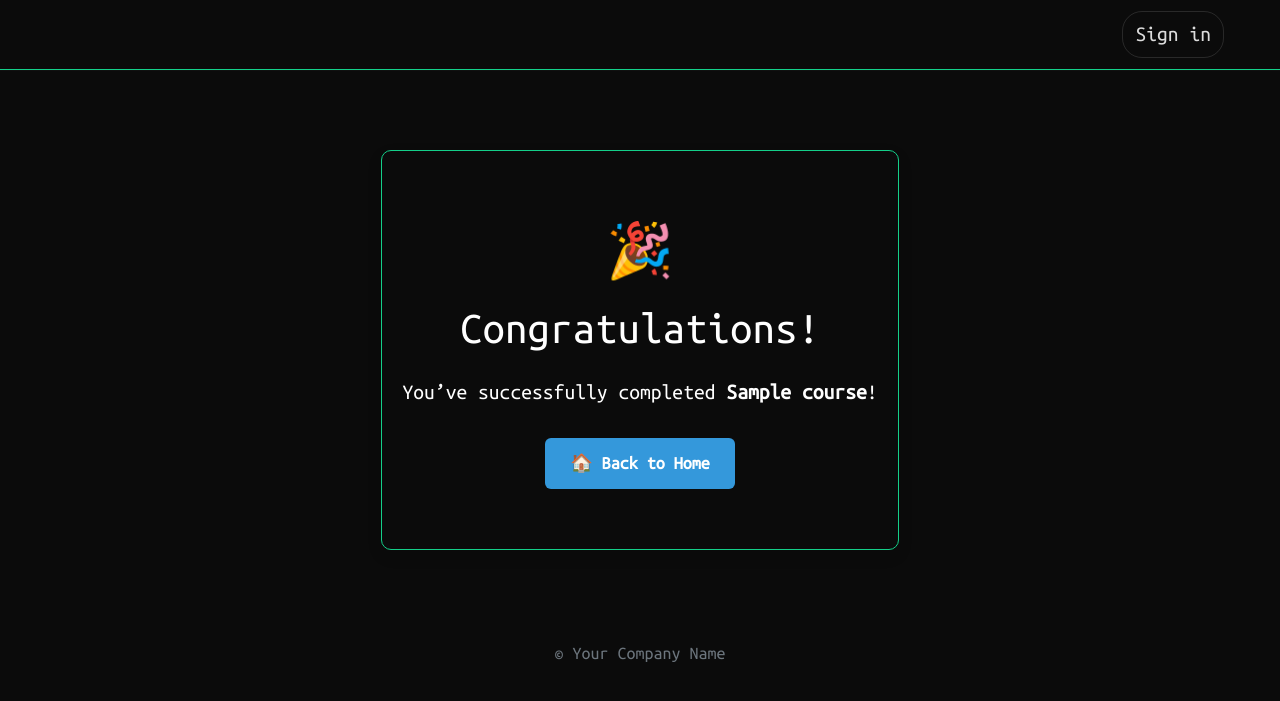
After one commit to NikolayAramazov/Quiz-system-University-Project, a Django app: a page that uses templates/common.html in a window 1280 px wide. The commit adds this page. Shown: the top 701 px of the page. Run offline with Django 4.2, Linux system fonts and the light colour scheme; tables that the repository leaves empty hold one stand-in row (values such as "Sample post"); some libraries are stand-ins or nearby versions.

Commit message:
Improved the quiz system

```diff
--- a/Quiz/urls.py
+++ b/Quiz/urls.py
@@ -14,6 +14,8 @@ Including another URLconf
     1. Import the include() function: from django.urls import include, path
     2. Add a URL to urlpatterns:  path('blog/', include('blog.urls'))
 """
+from logging import DEBUG
+
 from django.contrib import admin
 from django.urls import path, include
 from django.conf import settings
@@ -24,4 +26,7 @@ urlpatterns = [
     path('accounts/', include('accounts.urls')),
     path('', include('common.urls')),
     path('courses/', include('courses.urls')),
-] + static(settings.STATIC_URL, document_root=settings.STATIC_ROOT)
+]
+
+if DEBUG:
+    urlpatterns += static(settings.MEDIA_URL, document_root=settings.MEDIA_ROOT)
--- a/courses/models.py
+++ b/courses/models.py
@@ -30,3 +30,14 @@ class UserAnswer(models.Model):
 
     class Meta:
         unique_together = ('user', 'question')
+
+class UserCourseProgress(models.Model):
+    user = models.ForeignKey(User, on_delete=models.CASCADE)
+    course = models.ForeignKey(Course, on_delete=models.CASCADE)
+    completed = models.BooleanField(default=False)
+
+    class Meta:
+        unique_together = ('user', 'course')
+
+    def __str__(self):
+        return f"{self.user.username} - {self.course.title} ({'Completed' if self.completed else 'In Progress'})"
--- a/courses/urls.py
+++ b/courses/urls.py
@@ -6,4 +6,7 @@ app_name = 'courses'
 urlpatterns = [
     path('course/<slug:slug>/', views.course_quiz_view, name='course_quiz'),
     path('questions/<int:question_id>/check/', views.check_answer, name='check_answer'),
+    path('courses/<slug:slug>/complete/', views.complete_course_check, name='course_complete_check'),
+    path('courses/<slug:slug>/finished/', views.course_complete, name='course_complete'),
+
 ]
--- a/courses/views.py
+++ b/courses/views.py
@@ -1,7 +1,8 @@
 import json
 from django.http import JsonResponse
-from django.shortcuts import render, get_object_or_404
-from .models import Course, Question, UserAnswer
+from django.shortcuts import render, get_object_or_404, redirect
+from .models import Course, Question, UserAnswer, UserCourseProgress
+
 
 def course_quiz_view(request, slug):
     course = get_object_or_404(Course, slug=slug)
@@ -27,3 +28,26 @@ def check_answer(request, question_id):
 
         return JsonResponse({'correct': is_correct})
     return JsonResponse({'error': 'Invalid request'}, status=400)
+
+def complete_course_check(request, slug):
+    course = get_object_or_404(Course, slug=slug)
+
+    total_questions = course.questions.count()
+    correct_answers = UserAnswer.objects.filter(
+        user=request.user,
+        question__course=course,
+        is_correct=True
+    ).count()
+
+    if correct_answers == total_questions and total_questions > 0:
+        progress, _ = UserCourseProgress.objects.get_or_create(user=request.user, course=course)
+        progress.completed = True
+        progress.save()
+        return redirect('course_complete', slug=course.slug)
+    else:
+        return redirect('course_quiz', slug=course.slug)
+
+
+def course_complete(request, slug):
+    course = get_object_or_404(Course, slug=slug)
+    return render(request, 'courses/complete_course.html', {'course': course})
--- a/static/css/home-page.css
+++ b/static/css/home-page.css
@@ -60,7 +60,7 @@ a { color:var(--accent); }
 .bg-darkish{ background: linear-gradient(180deg, rgba(255,255,255,0.01), rgba(255,255,255,0.02)); border-top:1px solid rgba(255,255,255,0.02); border-bottom:1px solid rgba(255,255,255,0.02); }
 
 .course-card{ background:var(--card); border-radius:8px; overflow:hidden; box-shadow: 0 6px 20px rgba(0,0,0,0.6); }
-.course-thumb{ height:140px; background-size:cover; background-position:center; }
+.course-thumb{ height:300px; background-size:cover; background-position:center; }
 .course-card h5{ color:#fff; }
 
 .step{ width:64px; height:64px; margin:0 auto 8px; border-radius:50%; background:linear-gradient(180deg, #121212, #0f0f12); display:flex; align-items:center; justify-content:center; color:var(--accent); font-weight:700; font-size:1.25rem; border:1px solid rgba(255,255,255,0.04); }
--- a/static/css/quiz.css
+++ b/static/css/quiz.css
@@ -35,3 +35,11 @@
     width: 80%;
     margin: auto;
 }
+
+button.complete_course {
+    margin: auto;
+    height: 50px;
+    border-radius: 10%;
+    background: #5a9ad3;
+    color: white;
+}
--- a/templates/common.html
+++ b/templates/common.html
@@ -42,7 +42,7 @@
 
       <div class="col-md-5 hero-image d-none d-md-block">
         <div class="term-card">
-          <img src="/static/media/linux-security-tools-featured-image.jpg" alt="terminal" />
+          <img src="/media/linux-security-tools-featured-image.jpg" alt="terminal" />
           <div class="term-overlay">
             <pre><code>$ ssh student@lab
 $ sudo apt update
@@ -96,6 +96,9 @@ $ ./exploit --target 10.10.0.5</code></pre>
               <h5 class="mb-1">{{ course.title }}</h5>
               <p class="small text-muted mb-2">{{ course.level }} • {{ course.duration }}</p>
               <a href="{% url 'courses:course_quiz' slug=course.slug %}" class="btn btn-sm btn-outline-light">Open</a>
+                {% if completed_courses %}
+                    <i class="fa-solid fa-check" style="color: #00ff88; font-size: x-large"></i>
+                {% endif %}
             </div>
           </div>
         </div>
--- /dev/null
+++ b/templates/courses/complete_course.html
@@ -0,0 +1,57 @@
+{% extends "common.html" %}
+{% block content %}
+
+<style>
+.course-complete-container {
+    text-align: center;
+    padding: 60px 20px;
+    background: #0b0b0b;
+    border: 1px solid #14cf89;
+    border-radius: 10px;
+    max-width: 700px;
+    margin: 80px auto;
+    box-shadow: 0 6px 15px rgba(0, 0, 0, 0.1);
+}
+
+.course-complete-container h1 {
+    font-size: 2.5em;
+    color: #ffffff;
+    margin-bottom: 20px;
+}
+
+.course-complete-container p {
+    font-size: 1.2em;
+    color: #ffffff;
+    margin-bottom: 30px;
+}
+
+.course-complete-container .emoji {
+    font-size: 3em;
+    margin-bottom: 10px;
+}
+
+.course-complete-container a.btn-home {
+    display: inline-block;
+    background-color: #3498db;
+    color: white;
+    text-decoration: none;
+    padding: 12px 25px;
+    border-radius: 6px;
+    font-weight: 600;
+    transition: background-color 0.3s ease;
+}
+
+.course-complete-container a.btn-home:hover {
+    background-color: #2980b9;
+}
+</style>
+
+<div class="course-complete-container">
+    <div class="emoji">🎉</div>
+    <h1>Congratulations!</h1>
+    <p>You’ve successfully completed <strong>{{ course.title }}</strong>!</p>
+
+    <a href="{% url 'common:home' %}" class="btn-home">🏠 Back to Home</a>
+</div>
+
+{% endblock %}
```
Also changed, not shown: common/views.py (+6 -1 lines), templates/courses/course_quiz.html (+27 -5 lines), courses/migrations/0005_usercourseprogress.py (added), media/course_thumbnails/download.jpg, media/linux-security-tools-featured-image.jpg (added), static/media/linux-security-tools-featured-image.jpg (deleted).
